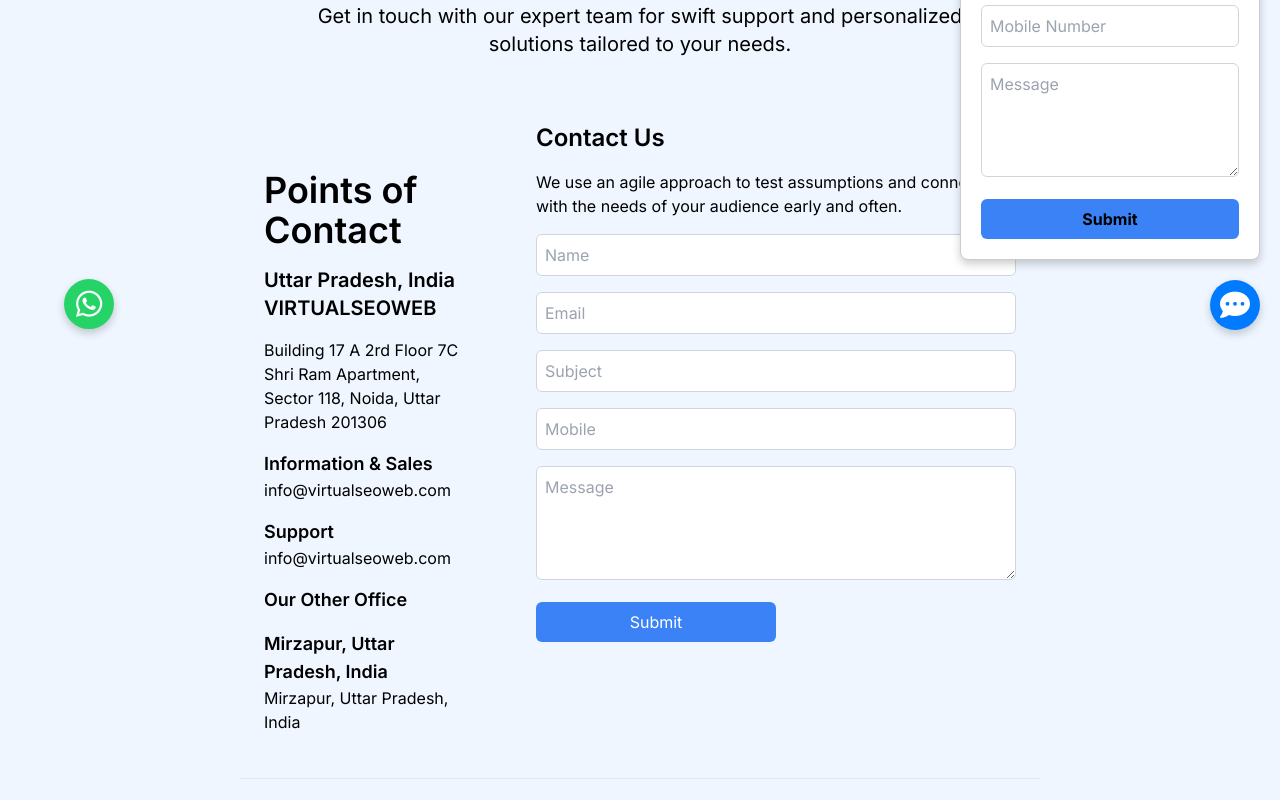
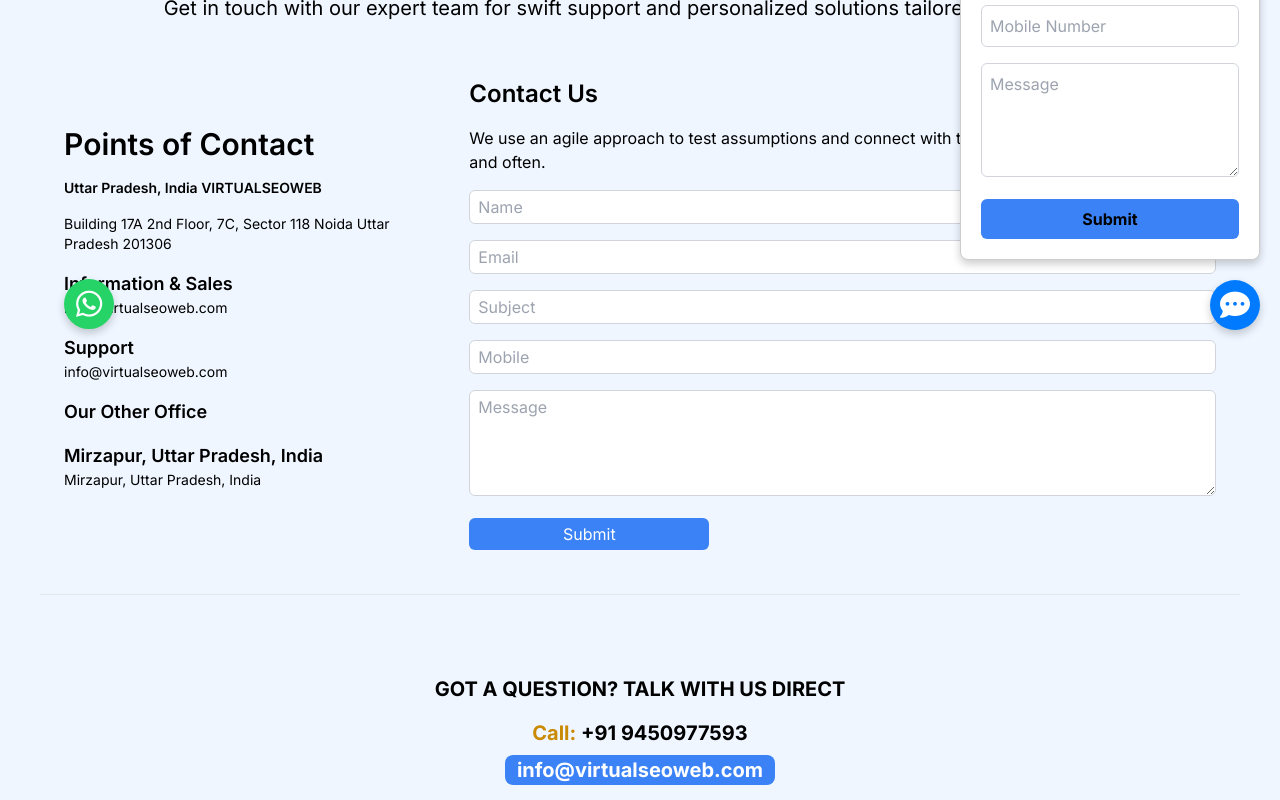
Before and after one commit to Priteshrao35/virtualseoweb, a Next.js app: page /contact in a window 1280 px wide. Shown: the part 460-1260 px from the top of the page. Built offline with nearby package versions, Linux system fonts and the light colour scheme; no server answers.

Commit message:
app updated

```diff
--- a/app/contact/page.jsx
+++ b/app/contact/page.jsx
@@ -2,9 +2,6 @@
 import Image from "next/image";
 import { useState } from "react";
 import axios from "axios";
-import Header from "../homepage/header";
-import Navbar from "../homepage/navbar";
-import FooterSection from "../homepage/footer";
 import ServicesSliderSection from "../homepage/servicesslider";
 
 const cardData = [
@@ -88,10 +85,10 @@
           className="object-cover h-64 sm:h-96 md:h-auto"
         />
         <div className="absolute inset-0 flex flex-col items-center justify-center text-center text-white bg-black bg-opacity-50">
-          <h1 className="text-xl sm:text-5xl md:text-[5em] font-bold md:mb-4">
+          <h1 className="text-xl xl:text-5xl md:text-4xl font-bold md:mb-4">
             Contact Us
           </h1>
-          <p className="text-sm sm:text-xl md:text-2xl font-bold">
+          <p className="text-sm xl:text-2xl md:text-xl font-bold">
             We are here to help you with any questions or concerns you may have.
           </p>
         </div>
@@ -99,7 +96,7 @@
 
 
       {/* Top Cards Section */}
-      <div className="p-5 bg-blue-50 rounded-xl md:px-[15em] px-5">
+      <div className="p-5 bg-blue-50 rounded-xl md:px-10 px-5">
         <div className="grid grid-cols-1 md:grid-cols-3 gap-4 mb-8">
           {cardData.map((card, index) => (
             <div
@@ -119,10 +116,10 @@
         </div>
 
         <div className="md:p-5 text-center">
-          <p className="text-black text-2xl md:text-3xl font-bold ">
+          <p className="text-black text-2xl md:text-2xl xl:text-3xl font-bold ">
             We're Here to Help You 24/7!
           </p>
-          <p className="text-black text-lg md:text-xl md:m-5 ">
+          <p className="text-black text-lg md:text-lg xl:text-xl md:m-3 ">
             Get in touch with our expert team for swift support and personalized
             solutions tailored to your needs.
           </p>
@@ -132,24 +129,23 @@
         <div className="grid grid-cols-1 md:grid-cols-3 gap-4">
           {/* Company Information Section */}
           <div className="md:p-6  mt-5 text-center md:text-left col-span-1  md:mt-[3em]">
-            <h2 className="text-2xl md:text-4xl font-semibold mb-4">
+            <h2 className="text-2xl md:text-2xl xl:text-3xl font-semibold mb-4">
               Points of Contact
             </h2>
-            <h2 className="text-lg md:text-xl font-semibold mb-4">
+            <h2 className="text-lg md:text-sm font-semibold mb-4">
               Uttar Pradesh, India VIRTUALSEOWEB
             </h2>
 
-            <p>
-              Building 17 A 2rd Floor 7C Shri Ram Apartment, Sector 118, Noida,
-              Uttar Pradesh 201306
+            <p className="text-sm">
+              Building 17A 2nd Floor, 7C, Sector 118  Noida Uttar Pradesh 201306
             </p>
 
             <h3 className="text-md md:text-lg font-semibold mt-4">
               Information & Sales
             </h3>
-            <p>info@virtualseoweb.com</p>
+            <p className="text-sm">info@virtualseoweb.com</p>
             <h3 className="text-md md:text-lg font-semibold mt-4">Support</h3>
-            <p>info@virtualseoweb.com</p>
+            <p className="text-sm">info@virtualseoweb.com</p>
 
             <h3 className="text-md md:text-lg font-semibold mt-4">
               Our Other Office
@@ -157,7 +153,7 @@
             <h3 className="text-md md:text-lg font-semibold mt-4">
               Mirzapur, Uttar Pradesh, India
             </h3>
-            <p>Mirzapur, Uttar Pradesh, India</p>
+            <p className="text-sm">Mirzapur, Uttar Pradesh, India</p>
           </div>
 
           {/* Contact Form Section */}
@@ -176,7 +172,7 @@
                 value={formData.name}
                 onChange={handleChange}
                 placeholder="Name"
-                className={`p-2 border ${errors.name ? "border-red-500" : "border-gray-300"
+                className={`p-2 border py-2 md:py-[1px] xl:py-1 ${errors.name ? "border-red-500" : "border-gray-300"
                   } rounded-md text-black w-full`}
               />
               <input
@@ -185,7 +181,7 @@
                 value={formData.email}
                 onChange={handleChange}
                 placeholder="Email"
-                className={`p-2 border ${errors.email ? "border-red-500" : "border-gray-300"
+                className={`p-2 border py-2 md:py-[1px] xl:py-1 ${errors.email ? "border-red-500" : "border-gray-300"
                   } rounded-md text-black w-full`}
               />
               <input
@@ -194,7 +190,7 @@
                 value={formData.subject}
                 onChange={handleChange}
                 placeholder="Subject"
-                className={`p-2 border ${errors.subject ? "border-red-500" : "border-gray-300"
+                className={`p-2 border py-2 md:py-[1px] xl:py-1 ${errors.subject ? "border-red-500" : "border-gray-300"
                   } rounded-md text-black w-full`}
               />
               <input
@@ -203,7 +199,7 @@
                 value={formData.mobile}
                 onChange={handleChange}
                 placeholder="Mobile"
-                className={`p-2 border ${errors.mobile ? "border-red-500" : "border-gray-300"
+                className={`p-2 border py-2 md:py-[1px] xl:py-1 ${errors.mobile ? "border-red-500" : "border-gray-300"
                   } rounded-md text-black w-full`}
               />
               <textarea
@@ -211,7 +207,7 @@
                 value={formData.message}
                 onChange={handleChange}
                 placeholder="Message"
-                className={`p-2 border ${errors.message ? "border-red-500" : "border-gray-300"
+                className={`p-2 border py-2 md:py-[1px] xl:py-1 ${errors.message ? "border-red-500" : "border-gray-300"
                   } rounded-md text-black w-full`}
                 rows="4"
               />
@@ -227,7 +223,7 @@
               )}
               <button
                 type="submit"
-                className="bg-blue-500 text-white p-2 rounded-md hover:bg-blue-700 w-full md:w-60"
+                className="bg-blue-500 text-white p-2 py-2 md:py-[1px] xl:py-1 rounded-md hover:bg-blue-700 w-full md:w-60"
               >
                 Submit
               </button>
@@ -238,18 +234,18 @@
 
         <div className="mt-5 md:mt-20">
           <div className="flex flex-col items-center text-center">
-            <h2 className="text-2xl md:text-3xl font-bold mb-4">
+            <h2 className="text-2xl md:text-xl xl:text-xl font-bold mb-4">
               GOT A QUESTION? TALK WITH US DIRECT
             </h2>
             <a
               href="tel:+919450977593"
-              className="text-black font-bold text-xl md:text-3xl mb-2"
+              className="text-black font-bold text-xl md:text-lg xl:text-xl mb-2"
             >
               <span className="text-yellow-600">Call:</span> +91 9450977593
             </a>
             <a
               href="mailto:info@virtualseoweb.com"
-              className="text-white py-1 px-3 rounded-lg text-lg md:text-xl font-bold bg-blue-500"
+              className="text-white py-1 md:py-[1px] px-3 rounded-lg text-lg md:text-xl font-bold bg-blue-500"
             >
               info@virtualseoweb.com
             </a>
@@ -261,7 +257,7 @@
               <img
                 src="/sales-inquiry-icon.png"
                 alt="Sales Inquiry"
-                className="w-24 h-24 md:w-40 md:h-40 object-contain rounded-md mb-4"
+                className="w-24 h-24 md:w-28 md:h-28 object-contain rounded-md mb-4"
               />
               <h3 className="text-md md:text-lg font-semibold mb-2 text-center">
                 Sales Inquiry
@@ -288,7 +284,7 @@
               <img
                 src="/customer-support-icon.png"
                 alt="Customer Support"
-                className="w-24 h-24 md:w-40 md:h-40 object-contain rounded-md mb-4"
+                className="w-24 h-24 md:w-28 md:h-28 object-contain rounded-md mb-4"
               />
               <h3 className="text-md md:text-lg font-semibold mb-2 text-center">
                 Customer Support
@@ -315,7 +311,7 @@
               <img
                 src="/career-icon.png"
                 alt="Career"
-                className="w-24 h-24 md:w-40 md:h-40 object-contain rounded-md mb-4"
+                className="w-24 h-24 md:w-28 md:h-28 object-contain rounded-md mb-4"
               />
               <h3 className="text-md md:text-lg font-semibold mb-2 text-center">
                 Career
--- a/app/homepage/getquite.jsx
+++ b/app/homepage/getquite.jsx
@@ -139,7 +139,7 @@
               Points of contact
             </h2>
             <h2 className="text-xl xl:text-xl md:text-[17px] font-semibold mb-4 md:text-left text-center">
-              Ghaziabad, Uttar Pradesh, India VirtualSeoWeb
+              Building 17A 2nd Floor, 7C, Sector 118  Noida Uttar Pradesh 201306
             </h2>
 
             <h3 className="text-lg font-semibold mt-4 md:text-left text-center">Information & Sales</h3>
--- a/app/homepage/header.jsx
+++ b/app/homepage/header.jsx
@@ -123,8 +123,8 @@
         </div>
 
         <p
-          className="text-white bg-blue-600 hover:bg-white hover:text-blue-600 rounded-xl font-bold p-1 xl:p-1 px-5 xl:px-7 cursor-pointer"
-          onClick={() => router.push("/contactus")}
+          className="text-blue-500 bg-gradient-to-r from-red-300 via-yellow-100 to-red-300 hover:bg-white hover:text-green-600 rounded-xl font-bold p-1 xl:p-1 px-5 xl:px-7 cursor-pointer"
+          onClick={() => router.push("/contact")}
         >
           Get Quote
         </p>
```
